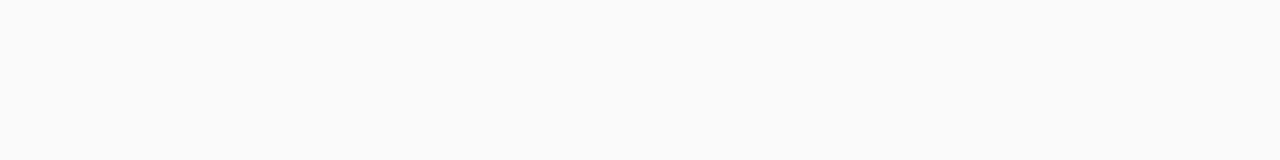
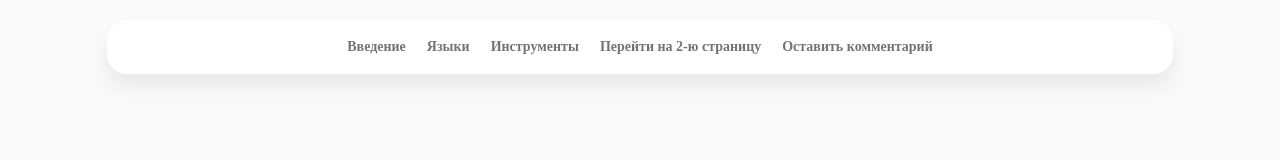
Before and after one commit to AndreyN12/Homework__U, a plain HTML site: page index.html in a window 1280 px wide. Drawn offline with Linux system fonts and the light colour scheme.

Commit message:
Создана шапка сайта с интерактивными пунктами меню

```diff
--- a/css/style.css
+++ b/css/style.css
@@ -138,3 +138,66 @@ body {
   display: flex;
   flex-direction: column;
 }
+
+._container {
+  max-width: 1046px;
+  padding: 15px;
+  margin: 0 auto;
+  box-sizing: content-box;
+  background-color: #fff;
+  border-radius: 20px;
+  box-shadow: 0px 13px 19px rgba(0, 0, 0, 0.07);
+  margin-top: 35px;
+}
+
+
+
+.header {
+  position: fixed;
+  top: 0;
+  width: 100%;
+  z-index: 30;
+}
+
+
+
+.header__container {
+  display: flex;
+  padding: 10px;
+  align-items: center;
+  background-color: #fff;
+  box-shadow: 0px 13px 19px rgba(0, 0, 0, 0.07);
+  margin-top: 20px;
+  border-radius: 20px;
+}
+
+
+.header__menu {
+  margin: 0 auto;
+}
+
+.menu {
+  padding: 5px 0px;
+}
+
+.menu__list {
+  flex-wrap: wrap;
+  display: flex;
+}
+
+.menu__item:not(:last-child) {
+  margin: 0px 21px 0px 0px;
+}
+
+.menu__link {
+  color: #737373;
+  font-weight: 600;
+  line-height: calc(24/14 * 100%);
+}
+
+.menu__link:hover {
+  color: #fff;
+  padding: 3px 5px;
+  border-radius: 5px;
+  background: #252b42;
+}
--- a/index.html
+++ b/index.html
@@ -10,7 +10,29 @@
 
 <body>
   <div class="wrapper">
-
+    <header class="header">
+      <div class="header__container _container">
+        <nav class="header__menu menu">
+          <ul class="menu__list">
+            <li class="menu__item">
+              <a href="#introduction" class="menu__link">Введение</a>
+            </li>
+            <li class="menu__item">
+              <a href="#languages" class="menu__link">Языки</a>
+            </li>
+            <li class="menu__item">
+              <a href="#tools" class="menu__link">Инструменты</a>
+            </li>
+            <li class="menu__item">
+              <a href="./second_page.html" class="menu__link">Перейти на 2-ю страницу</a>
+            </li>
+            <li class="menu__item">
+              <a href="./third_page.html" class="menu__link">Оставить комментарий</a>
+            </li>
+          </ul>
+        </nav>
+      </div>
+    </header>
   </div>
 </body>
 
```
